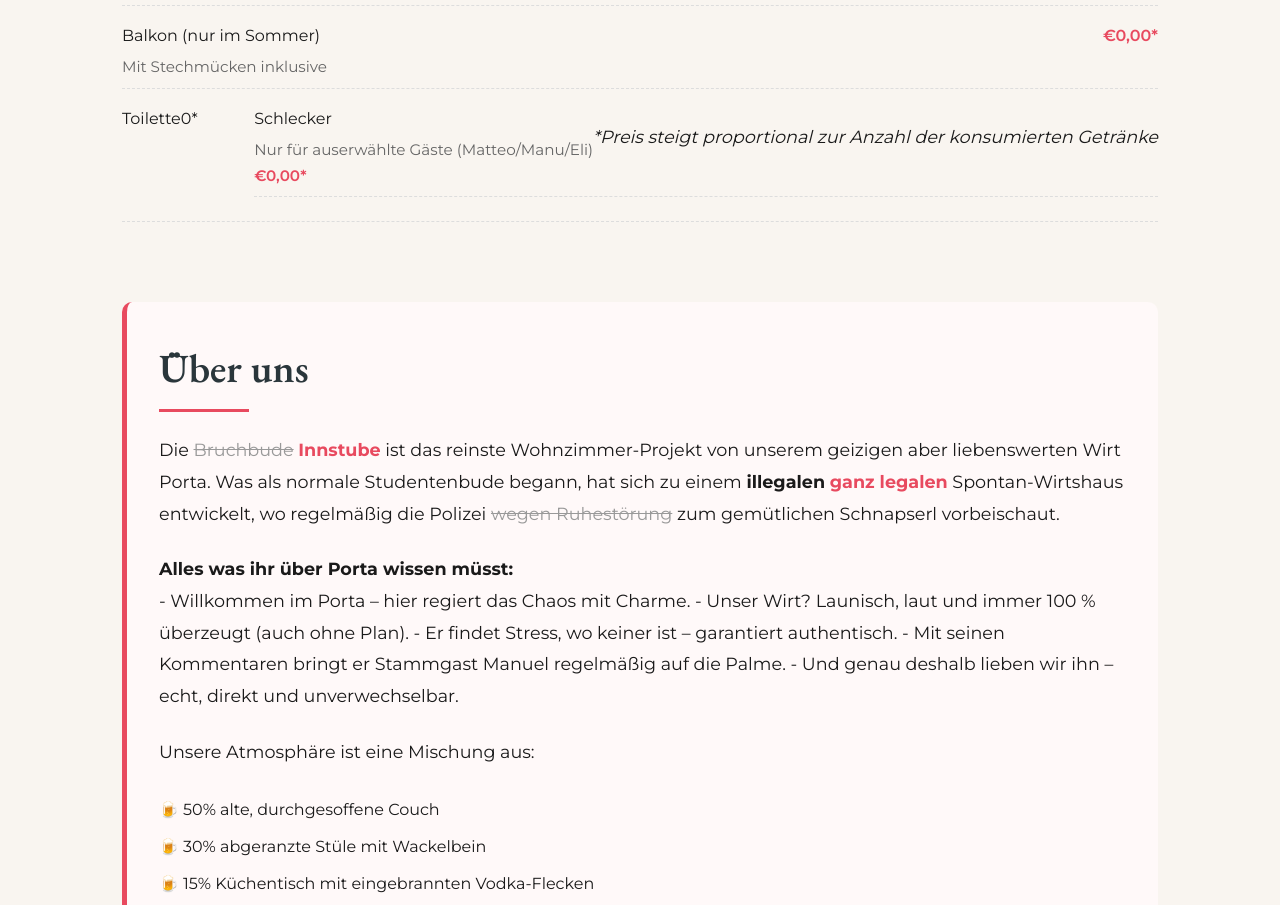
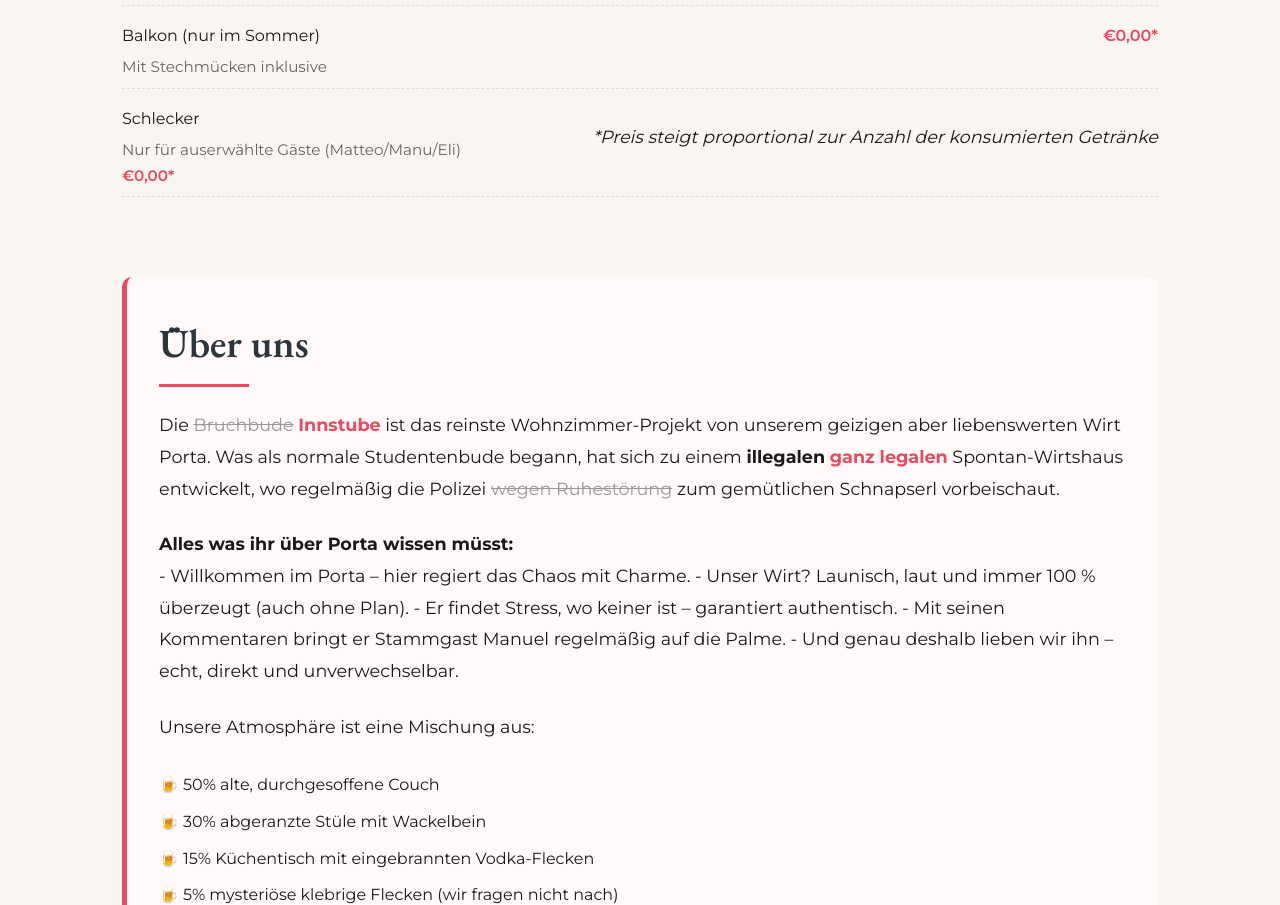
Before and after one commit to Innstube/innstube-webiste, a plain HTML site: page index.html in a window 1280 px wide. Shown: the part 3615-4520 px from the top of the page. Drawn offline with nearby package versions, Linux system fonts and the light colour scheme.

Commit message:
Update index.html

```diff
--- a/index.html
+++ b/index.html
@@ -485,10 +485,6 @@
         </div>
         <div class="menu-item">
           <div>
-            <div class="menu-item-name">Toilette0*</div>
-        </div>
-        <div class="menu-item">
-          <div>
             <div class="menu-item-name">Schlecker</div>
             <div class="description">Nur für auserwählte Gäste (Matteo/Manu/Eli)
           <div class="menu-item-price">€0,00*</div>
```
